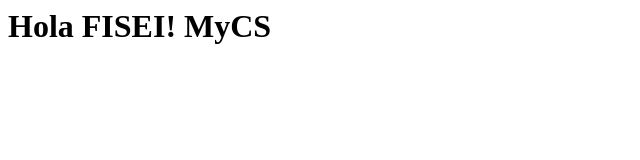
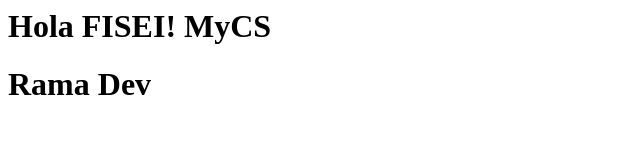
Before and after one commit to TMPixel/proyecto_github, a plain HTML site: page index.html in a window 1280 px wide. Shown: the whole page, without its empty margins (0-640 px from the left). Drawn offline with Linux system fonts and the light colour scheme.

Commit message:
Cambio desde la rama dev

```diff
--- a/index.html
+++ b/index.html
@@ -1 +1,2 @@
 <h1>Hola FISEI! MyCS</h1>
+<h1>Rama Dev</h1>
```
